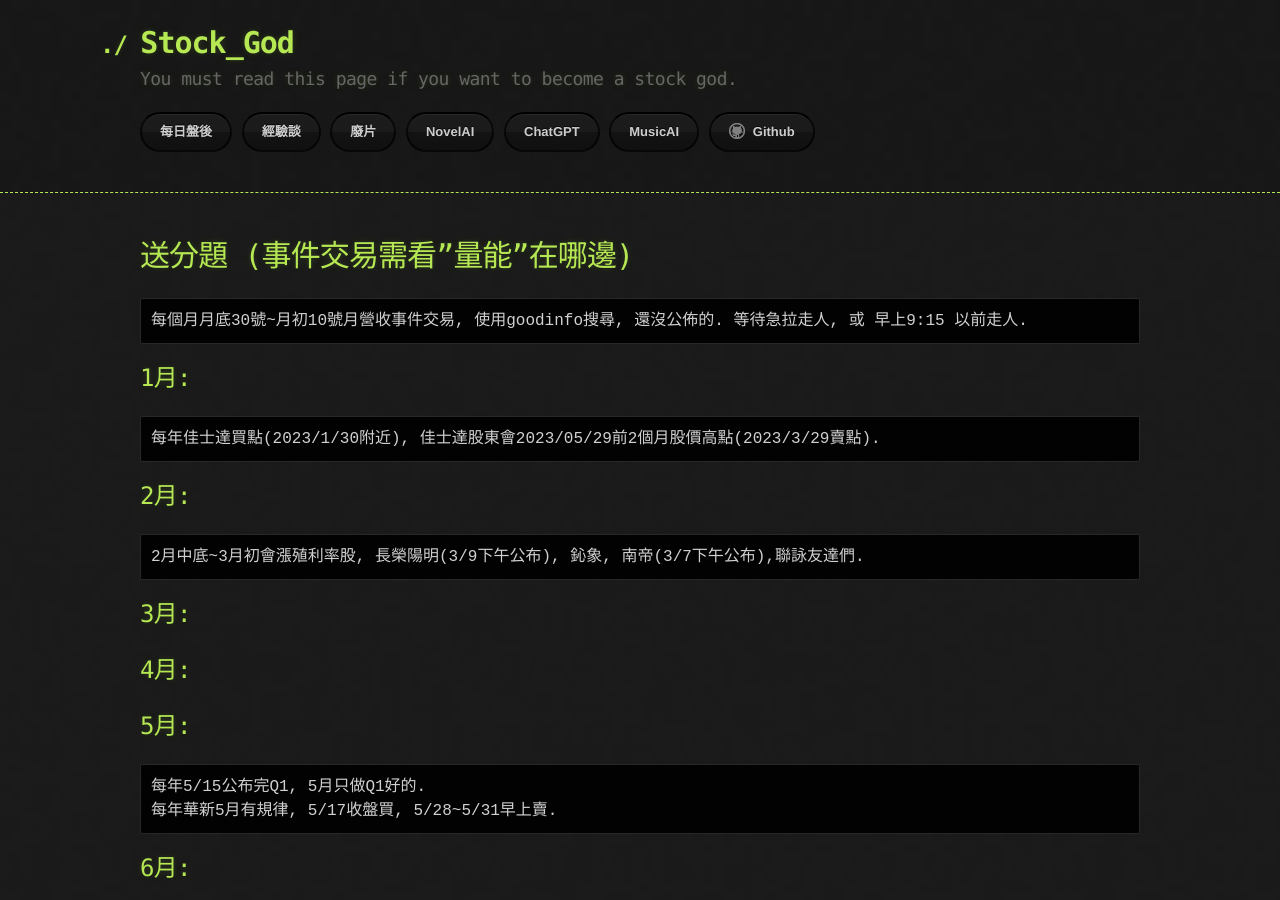
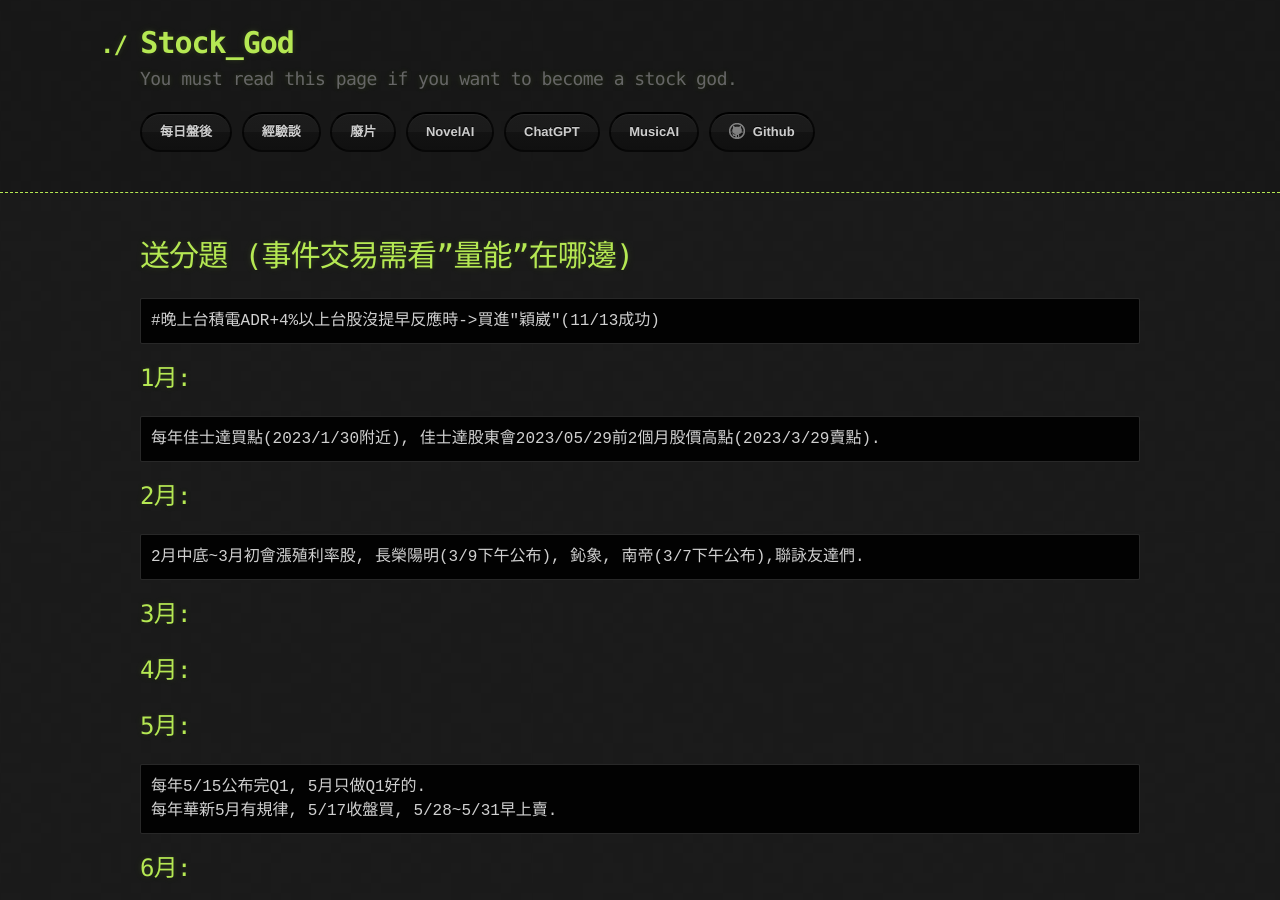
Before and after one commit to lepg5487/Stock_God, a Jekyll site: the page built from experience.md, in a window 1280 px wide and 900 px high. Built offline with Jekyll 4.4.1, drawn with Linux system fonts in a browser that asks for light colours; our own code applies the rules of GitHub Pages for plain Markdown files.

Commit message:
Update experience.md

````diff
--- a/experience.md
+++ b/experience.md
@@ -4,7 +4,7 @@ layout: testlayouts
 
 # 送分題 (事件交易需看"量能"在哪邊)
 ```
-每個月月底30號~月初10號月營收事件交易, 使用goodinfo搜尋, 還沒公佈的. 等待急拉走人, 或 早上9:15 以前走人.
+#晚上台積電ADR+4%以上台股沒提早反應時->買進"穎崴"(11/13成功)
 ```
 ## 1月:
 ```
@@ -44,6 +44,7 @@ G20舉辦日的前12天買進權值股, G20附近賣出權值股, 權值股會
 ```
 ## 11月:
 ```
+
 ```
 ## 12月:
 ```
````
